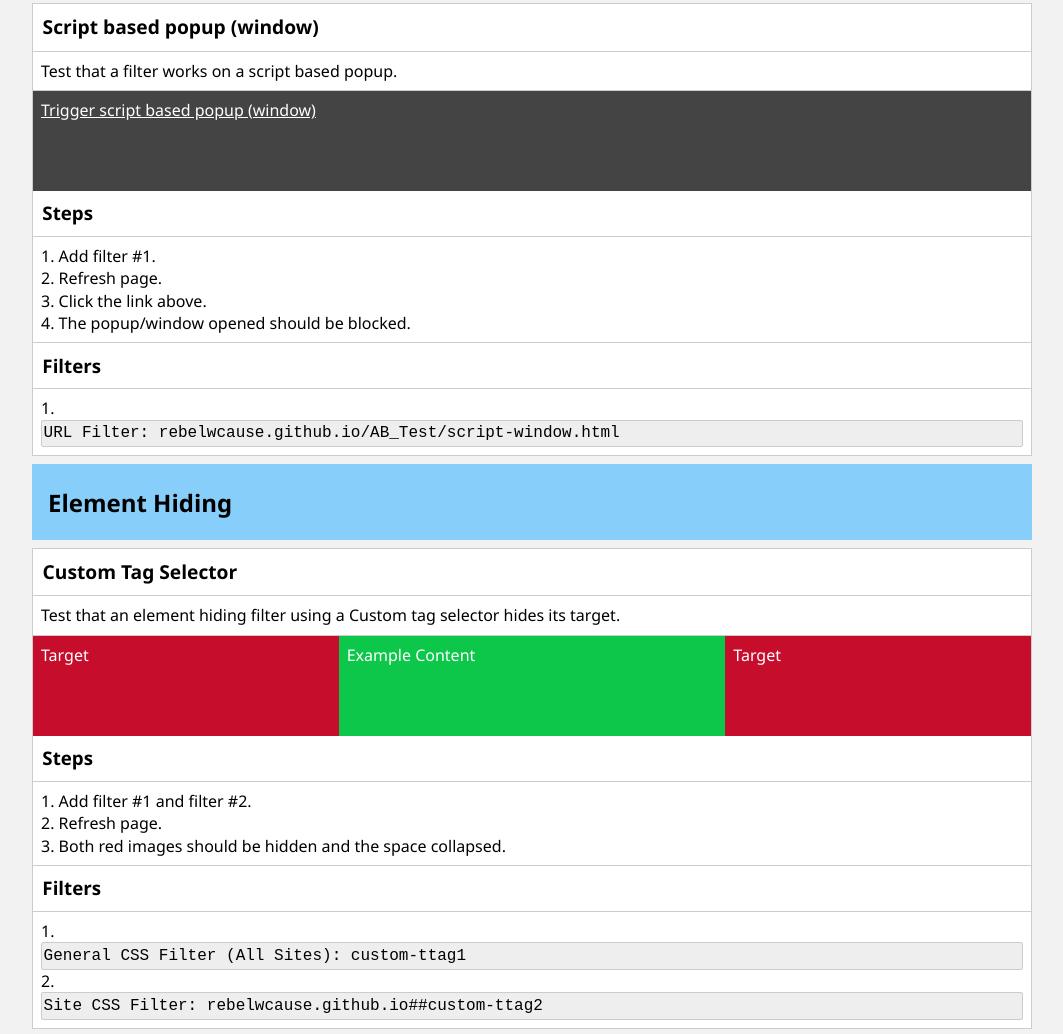
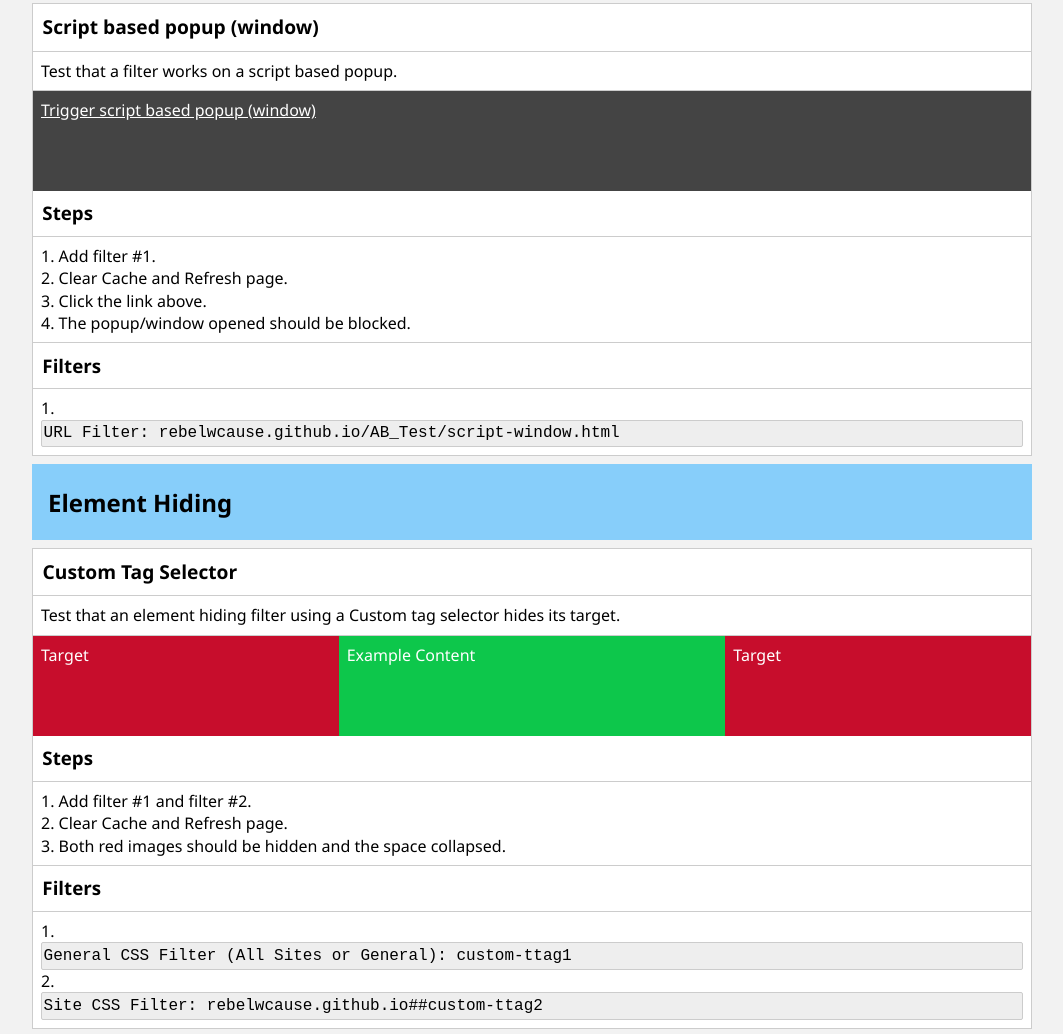
Before and after one commit to rebelwcause/rebelwcause.github.io, a plain HTML site: page ABTest.html in a window 1280 px wide. Shown: the part 1740-2774 px from the top of the page, without its empty margins (108-1171 px from the left). Drawn offline with Linux system fonts and the light colour scheme.

Commit message:
Update ABTest.html

```diff
--- a/ABTest.html
+++ b/ABTest.html
@@ -28,7 +28,7 @@
 			<h3>Steps</h3>
 			<ul class="testcase-steps">
 				<li>Add filter #1 and filter #2.</li>
-				<li>Refresh page.</li>
+				<li>Clear Cache and Refresh page.</li>
 				<li>Both red images should be blocked.</li>
 			</ul>
 			<h3>Filters</h3>
@@ -56,7 +56,7 @@
 			<h3>Steps</h3>
 			<ul class="testcase-steps">
 				<li>Add filter #1.</li>
-				<li>Refresh page.</li>
+				<li>Clear Cache and Refresh page.</li>
 				<li>Click the link above.</li>
 				<li>The popup opened should be blocked.</li>
 			</ul>
@@ -76,7 +76,7 @@
 			<h3>Steps</h3>
 			<ul class="testcase-steps">
 				<li>Add filter #1.</li>
-				<li>Refresh page.</li>
+				<li>Clear Cache and Refresh page.</li>
 				<li>Click the link above.</li>
 				<li>The popup/tab opened should be blocked.</li>
 			</ul>
@@ -96,7 +96,7 @@
 			<h3>Steps</h3>
 			<ul class="testcase-steps">
 				<li>Add filter #1.</li>
-				<li>Refresh page.</li>
+				<li>Clear Cache and Refresh page.</li>
 				<li>Click the link above.</li>
 				<li>The popup/window opened should be blocked.</li>
 			</ul>
@@ -135,13 +135,13 @@
 			<h3>Steps</h3>
 			<ul class="testcase-steps">
 				<li>Add filter #1 and filter #2.</li>
-				<li>Refresh page.</li>
+				<li>Clear Cache and Refresh page.</li>
 				<li>Both red images should be hidden and the space collapsed.</li>
 			</ul>
 			<h3>Filters</h3>
 			<ul class="testcase-filters">
 				<li>
-					<pre>General CSS Filter (All Sites): custom-ttag1</pre>
+					<pre>General CSS Filter (All Sites or General): custom-ttag1</pre>
 				</li>
 				<li>
 					<pre>Site CSS Filter: rebelwcause.github.io##custom-ttag2</pre>
@@ -160,7 +160,7 @@
 			<h3>Steps</h3>
 			<ul class="testcase-steps">
 				<li>Add filter #1.</li>
-				<li>Refresh page.</li>
+				<li>Clear Cache and Refresh page.</li>
 				<li>The red element should be hidden and the space collapsed.</li>
 			</ul>
 			<h3>Filters</h3>
@@ -180,7 +180,7 @@
 			<h3>Steps</h3>
 			<ul class="testcase-steps">
 				<li>Add filter #1.</li>
-				<li>Refresh page.</li>
+				<li>Clear Cache and Refresh page.</li>
 				<li>The red element should be hidden and the space collapsed.</li>
 			</ul>
 			<h3>Filters</h3>
@@ -200,7 +200,7 @@
 			<h3>Steps</h3>
 			<ul class="testcase-steps">
 				<li>Add filter #1.</li>
-				<li>Refresh page.</li>
+				<li>Clear Cache and Refresh page.</li>
 				<li>The red element should be hidden and the space collapsed.</li>
 			</ul>
 			<h3>Filters</h3>
@@ -220,7 +220,7 @@
 			<h3>Steps</h3>
 			<ul class="testcase-steps">
 				<li>Add filter #1.</li>
-				<li>Refresh page.</li>
+				<li>Clear Cache and Refresh page.</li>
 				<li>The red element should be hidden and the space collapsed.</li>
 			</ul>
 			<h3>Filters</h3>
@@ -240,7 +240,7 @@
 			<h3>Steps</h3>
 			<ul class="testcase-steps">
 				<li>Add filter #1.</li>
-				<li>Refresh page.</li>
+				<li>Clear Cache and Refresh page.</li>
 				<li>The red element should be hidden and the space collapsed.</li>
 			</ul>
 			<h3>Filters</h3>
@@ -260,7 +260,7 @@
 			<h3>Steps</h3>
 			<ul class="testcase-steps">
 				<li>Add filter #1.</li>
-				<li>Refresh page.</li>
+				<li>Clear Cache and Refresh page.</li>
 				<li>The red element should be hidden and the space collapsed.</li>
 			</ul>
 			<h3>Filters</h3>
@@ -280,7 +280,7 @@
 			<h3>Steps</h3>
 			<ul class="testcase-steps">
 				<li>Add filter #1.</li>
-				<li>Refresh page.</li>
+				<li>Clear Cache and Refresh page.</li>
 				<li>The red element should be hidden and the space collapsed.</li>
 			</ul>
 			<h3>Filters</h3>
@@ -300,7 +300,7 @@
 			<h3>Steps</h3>
 			<ul class="testcase-steps">
 				<li>Add filter #1.</li>
-				<li>Refresh page.</li>
+				<li>Clear Cache and Refresh page.</li>
 				<li>The red element should be hidden and the space collapsed.</li>
 			</ul>
 			<h3>Filters</h3>
@@ -320,7 +320,7 @@
 			<h3>Steps</h3>
 			<ul class="testcase-steps">
 				<li>Add filter #1.</li>
-				<li>Refresh page.</li>
+				<li>Clear Cache and Refresh page.</li>
 				<li>The red element should be hidden and the space collapsed.</li>
 			</ul>
 			<h3>Filters</h3>
@@ -340,7 +340,7 @@
 			<h3>Steps</h3>
 			<ul class="testcase-steps">
 				<li>Add filter #1.</li>
-				<li>Refresh page.</li>
+				<li>Clear Cache and Refresh page.</li>
 				<li>The red element should be hidden and the space collapsed.</li>
 			</ul>
 			<h3>Filters</h3>
@@ -360,7 +360,7 @@
 			<h3>Steps</h3>
 			<ul class="testcase-steps">
 				<li>Add filter #1.</li>
-				<li>Refresh page.</li>
+				<li>Clear Cache and Refresh page.</li>
 				<li>The red element should be hidden and the space collapsed.</li>
 			</ul>
 			<h3>Filters</h3>
@@ -380,7 +380,7 @@
 			<h3>Steps</h3>
 			<ul class="testcase-steps">
 				<li>Add filter #1.</li>
-				<li>Refresh page.</li>
+				<li>Clear Cache and Refresh page.</li>
 				<li>The red element should be hidden and the space collapsed.</li>
 			</ul>
 			<h3>Filters</h3>
@@ -399,13 +399,13 @@
 			<h2>Full Path</h2>
 			<p>Test that a blocking filter describing a full path blocks its target.</p>
 			<div class="testcase-area">
-				<img src="AB_Test/full-path.png" data-expectedresult="pass" alt="">
+				<img src="AB_Test/full-path.png" data-expectedresult="pass" alt="BLOCKED!">
 				<div class="testcase-examplecontent">Example Content</div>
 			</div>
 			<h3>Steps</h3>
 			<ul class="testcase-steps">
 				<li>Add filter #1.</li>
-				<li>Refresh page.</li>
+				<li>Clear Cache and Refresh page.</li>
 				<li>The red image should be blocked and the space collapsed.</li>
 			</ul>
 			<h3>Filters</h3>
@@ -420,13 +420,13 @@
 			<h2>Partial Path</h2>
 			<p>Test that a blocking filter describing a partial path blocks its target.</p>
 			<div class="testcase-area">
-				<img src="AB_Test/partial-path.png" data-expectedresult="pass" alt="">
+				<img src="AB_Test/partial-path.png" data-expectedresult="pass" alt="BLOCKED!">
 				<div class="testcase-examplecontent">Example Content</div>
 			</div>
 			<h3>Steps</h3>
 			<ul class="testcase-steps">
 				<li>Add filter #1.</li>
-				<li>Refresh page.</li>
+				<li>Clear Cache and Refresh page.</li>
 				<li>The red image should be blocked and the space collapsed.</li>
 			</ul>
 			<h3>Filters</h3>
@@ -446,7 +446,7 @@
 				<h3>Steps</h3>
 				<ul class="testcase-steps">
 					<li>Add filter #1.</li>
-					<li>Refresh page.</li>
+					<li>Clear Cache and Refresh page.</li>
 					<li>The red image should be blocked and the space collapsed.</li>
 				</ul>
 				<h3>Filters</h3>
@@ -463,7 +463,7 @@
 			let image = document.createElement("img");
 			image.src = "AB_Test/dynamic.png";
 			image.setAttribute("data-expectedresult", "pass");
-			image.setAttribute("alt", "");
+			image.setAttribute("alt", "BLOCKED!");
 			image.id = "dynamic-fail-1";
 			let area = document.getElementById("blocking-dynamic");
 			area.appendChild(image);
```
